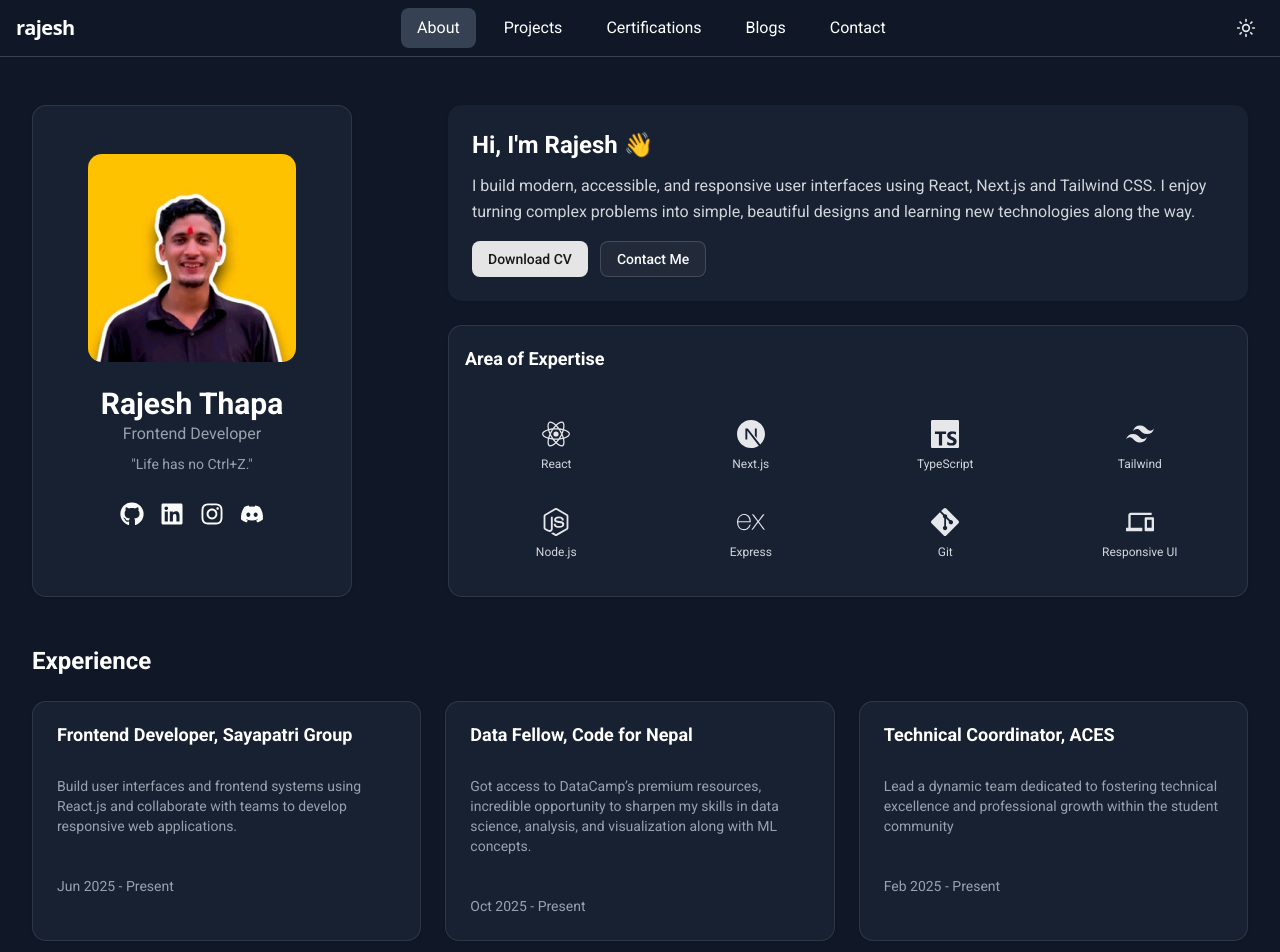
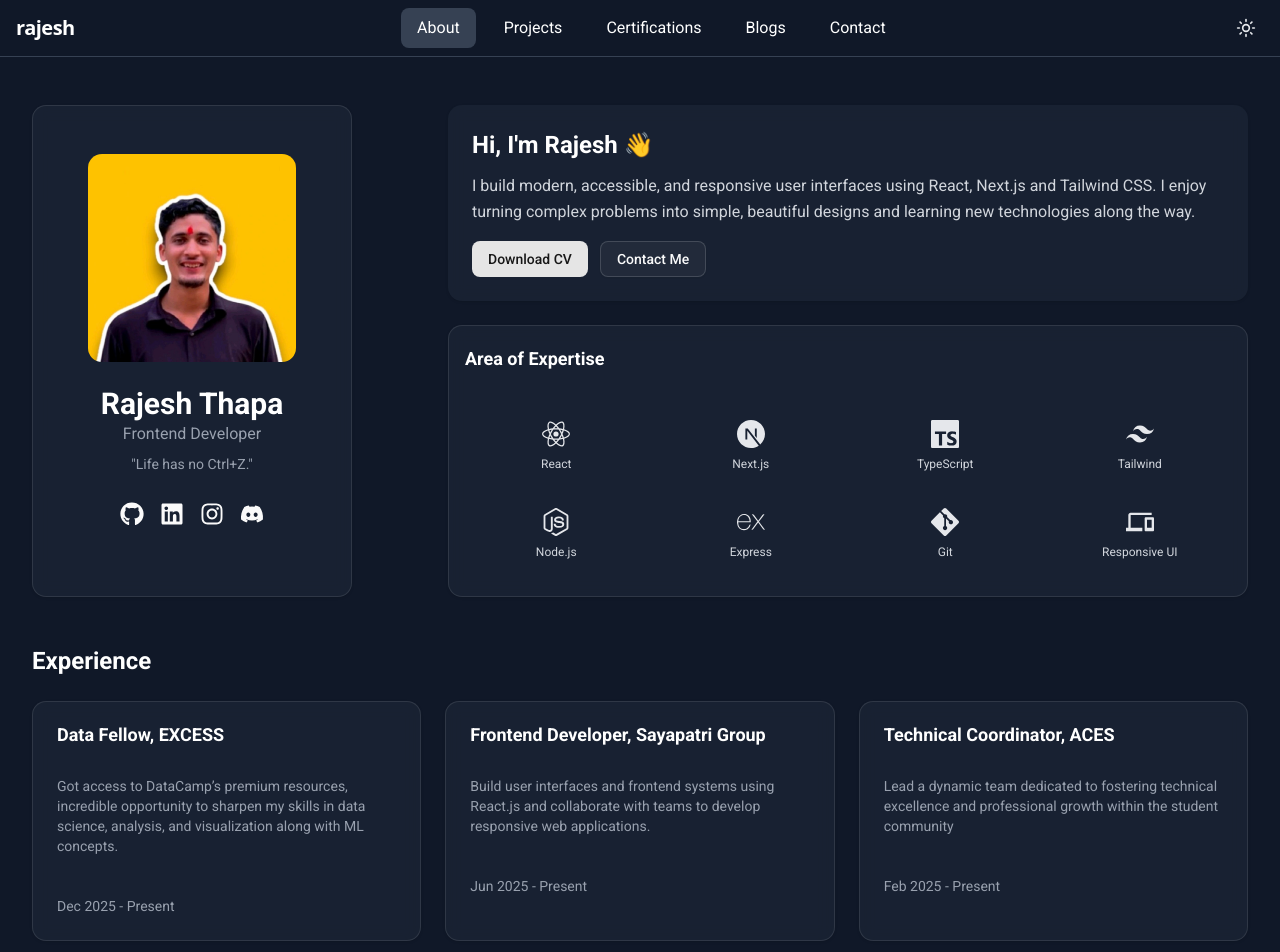
Before and after one commit to rtjsh-dev/Portfolio-website, a Next.js app: page /about in a window 1280 px wide. Shown: the top 952 px of the page. Built offline with nearby package versions, Linux system fonts and the light colour scheme; a web font is replaced by a local one.

Commit message:
portfolio updated

```diff
--- a/src/app/about/AboutPage.tsx
+++ b/src/app/about/AboutPage.tsx
@@ -16,14 +16,14 @@ import { certifications } from "../api/constants/certifications";
 
 const experience = [
   {
+    title: "Data Fellow, EXCESS",
+    description: "Got access to DataCamp’s premium resources, incredible opportunity to sharpen my skills in data science, analysis, and visualization along with ML concepts.",
+    period: "Dec 2025 - Present",
+  },
+  {
     title: "Frontend Developer, Sayapatri Group",
     description: "Build user interfaces and frontend systems using React.js and collaborate with teams to develop responsive web applications.",
     period: "Jun 2025 - Present",
-  },
-  {
-    title: "Data Fellow, Code for Nepal",
-    description: "Got access to DataCamp’s premium resources, incredible opportunity to sharpen my skills in data science, analysis, and visualization along with ML concepts.",
-    period: "Oct 2025 - Present",
   },
   {
     title: "Technical Coordinator, ACES",
```
